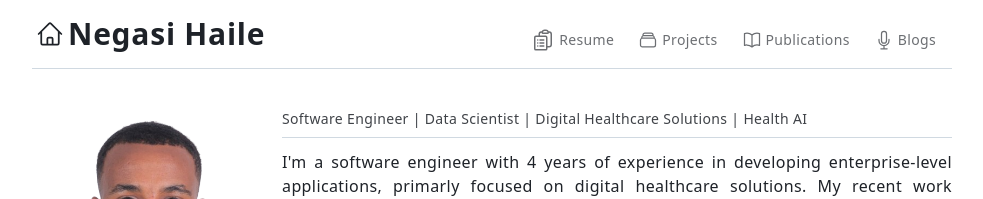
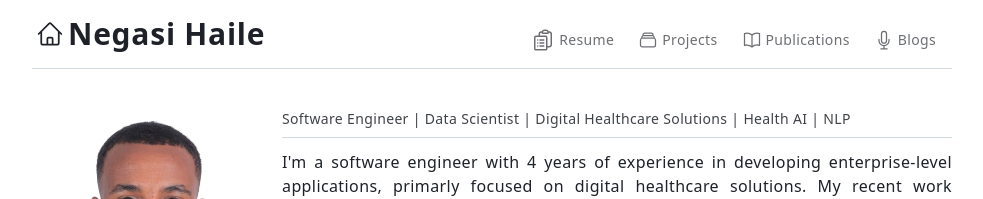
Before and after one commit to NegasiHaile/negasihaile.github.io, a Next.js app: page / in a window 1280 px wide. Shown: the top 199 px of the page, without its empty margins (148-1131 px from the left). Built offline with nearby package versions, Linux system fonts and the light colour scheme.

Commit message:
Added: NLP in the profile header

```diff
--- a/src/app/page.tsx
+++ b/src/app/page.tsx
@@ -73,7 +73,7 @@ const Home = () => {
         <div className="flex flex-col md:flex-row md:justify-between items-center pb-2 border-b w-full">
           <p className="text-sm opacity-85 text-center">
             Software Engineer | Data Scientist | Digital Healthcare Solutions |
-            Health AI
+            Health AI | NLP
           </p>
           {/* <p className="font-bold text-2xl">Negasi Haile A.</p> */}
         </div>
@@ -153,8 +153,11 @@ const Home = () => {
         })}
       </div>
 
-      {/* PINNED SECTIONS */}
-      <div className="w-full space-y-2 py-5">
+      {/* PINNED PROJECTS */}
+      <section
+        aria-label="Negasi Haile's pineed projects"
+        className="w-full space-y-2 py-5"
+      >
         <div className="flex justify-between items-center">
           <p className="uppercase font-bold">Pinned Projects</p>
           <Link
@@ -166,7 +169,7 @@ const Home = () => {
           </Link>
         </div>
         <ProjectsList display="pinned" />
-      </div>
+      </section>
     </div>
   );
 };
```
